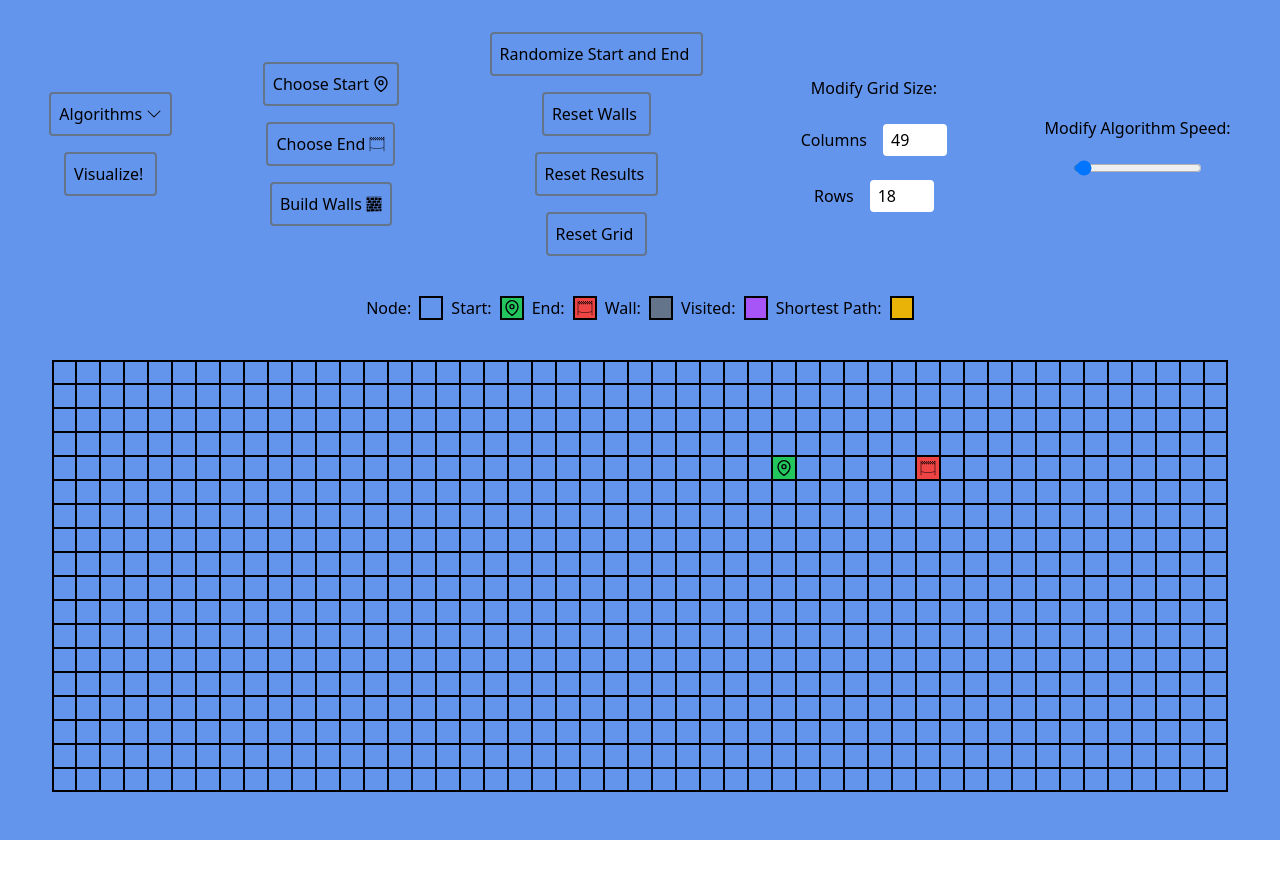
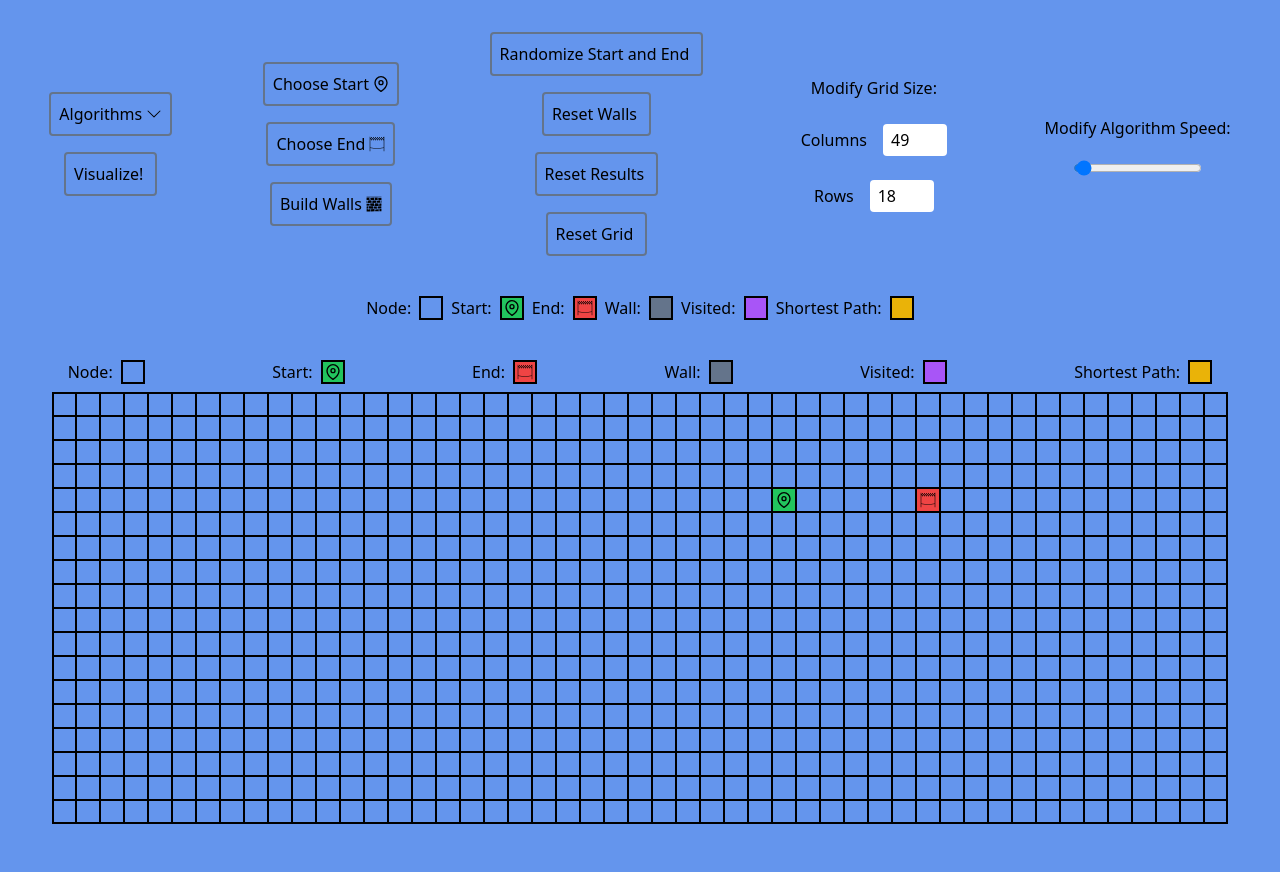
Before and after one commit to zaneaw/pathfinding-visualizer, a Next.js app: page / in a window 1280 px wide. Before the commit the page ends 840 px from the top, so only its background shows below. Built offline with nearby package versions, Linux system fonts and the light colour scheme.

Commit message:
GridKeyToolbar

```diff
--- a/components/PathfindingVisualizer.tsx
+++ b/components/PathfindingVisualizer.tsx
@@ -2,6 +2,7 @@ import React, { useState, useEffect, useCallback, useRef } from 'react';
 import Toolbar from './Toolbar';
 import NodeDisplay from './NodeDisplay';
 import { dijkstras, getNodesInShortestPath } from '../algorithms/dijkstras';
+import GridKeyToolbar from './GridKeyToolbar';
 
 interface Node {
     id: number;
@@ -330,6 +331,7 @@ const PathfindingVisualizer: React.FC = () => {
                 handleAlgoSpeedChange={handleAlgoSpeedChange}
                 isAlgoRunning={isAlgoRunning.current}
             />
+            <GridKeyToolbar />
             <div className='flex flex-col items-center justify-center'>
                 {gridNodes.map((row: Node[], i: number) => {
                     const topBorder = row[0].row === 0 ? true : false;
```
